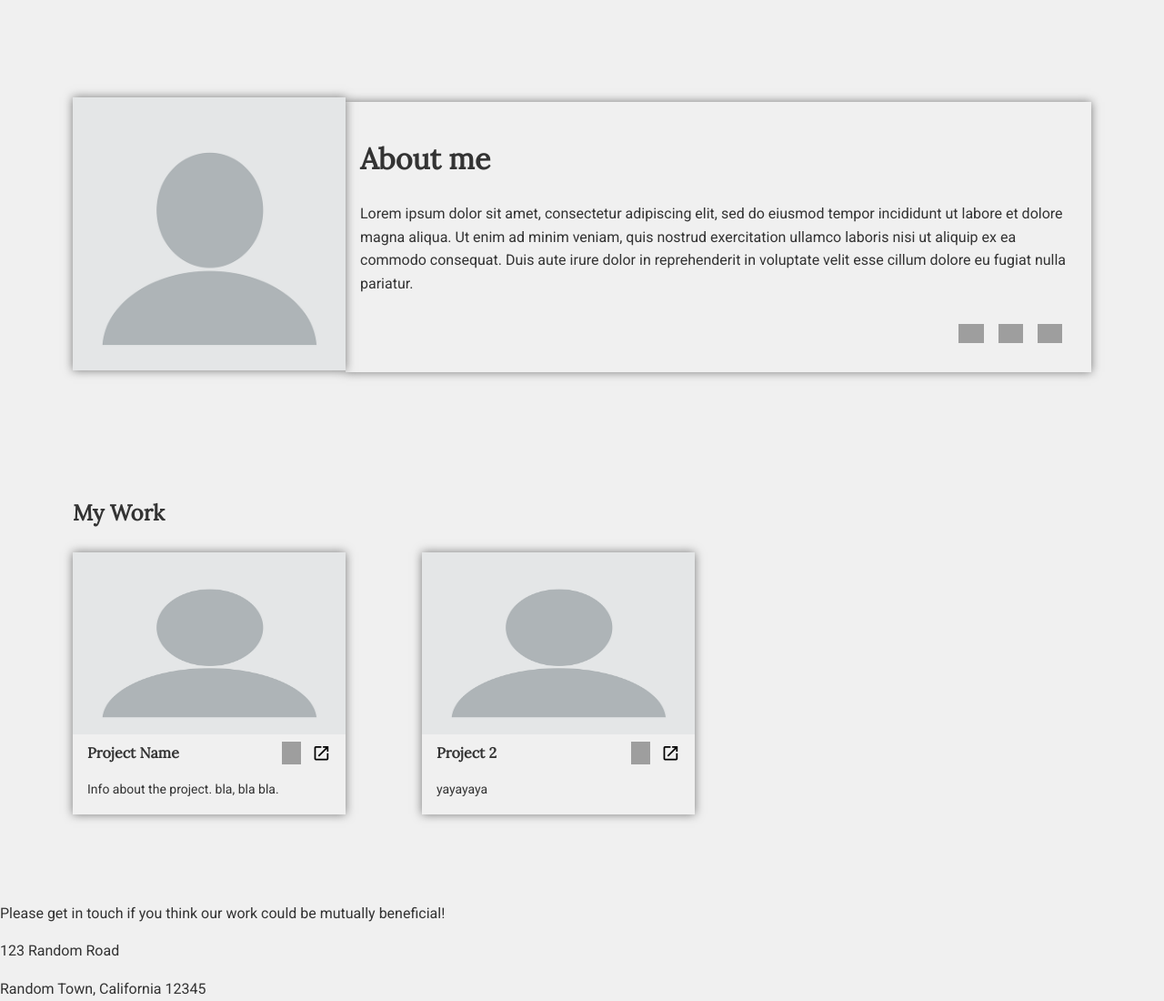
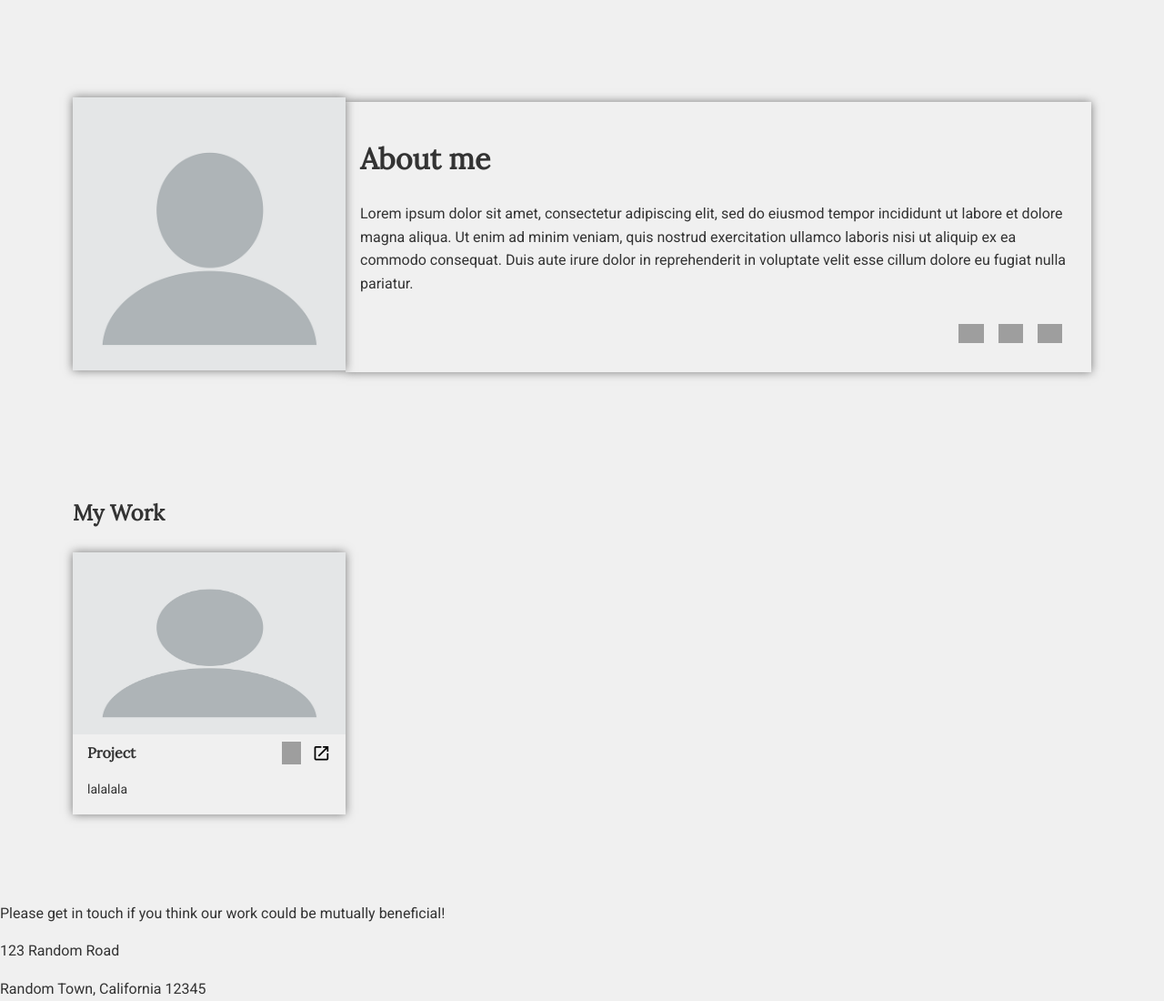
Before and after one commit to Jared588/homepage, a website built with webpack: page src/index.html in a window 1280 px wide. Shown: the top 1100 px of the page at 91% size. Built offline with nearby package versions, Linux system fonts and the light colour scheme; grey boxes are pictures that could not be loaded.

Commit message:
Remove placeholder HTML for projects

```diff
--- a/src/index.html
+++ b/src/index.html
@@ -24,17 +24,6 @@
     <main>
       <h3 class="project-heading">My Work</h3>
       <div class="project-container">
-        <div class="project">
-          <img class="project-img" src="./images/blank-profile.png" alt="blank profile">
-          <div class="project-info">
-            <h4 class="project-title">Project Name</h4>
-            <div class="project-links">
-              <img class="project-link" src="https://cdn.jsdelivr.net/gh/devicons/devicon/icons/github/github-original.svg"/>
-              <svg class="project-link" xmlns="http://www.w3.org/2000/svg" viewBox="0 0 24 24"><title>open-in-new</title><path d="M14,3V5H17.59L7.76,14.83L9.17,16.24L19,6.41V10H21V3M19,19H5V5H12V3H5C3.89,3 3,3.9 3,5V19A2,2 0 0,0 5,21H19A2,2 0 0,0 21,19V12H19V19Z" /></svg>
-            </div>
-          </div>
-          <p class="project-description">Info about the project. bla, bla bla.</p>
-        </div>
       </div>
     </main>
     <footer>
--- a/src/index.js
+++ b/src/index.js
@@ -1,7 +1,7 @@
 import './styles.css';
 import addProject from './project';
 
-const tImg = document.createElement('img');
-tImg.src = '../src/images/blank-profile.png';
+const tempImg = document.createElement('img');
+tempImg.src = '../src/images/blank-profile.png';
 
-addProject('Project 2', tImg, 'yayayaya');
+addProject('Project', tempImg, 'lalalala');
```
Also changed, not shown: dist/index.bundle.js, dist/index.html.
